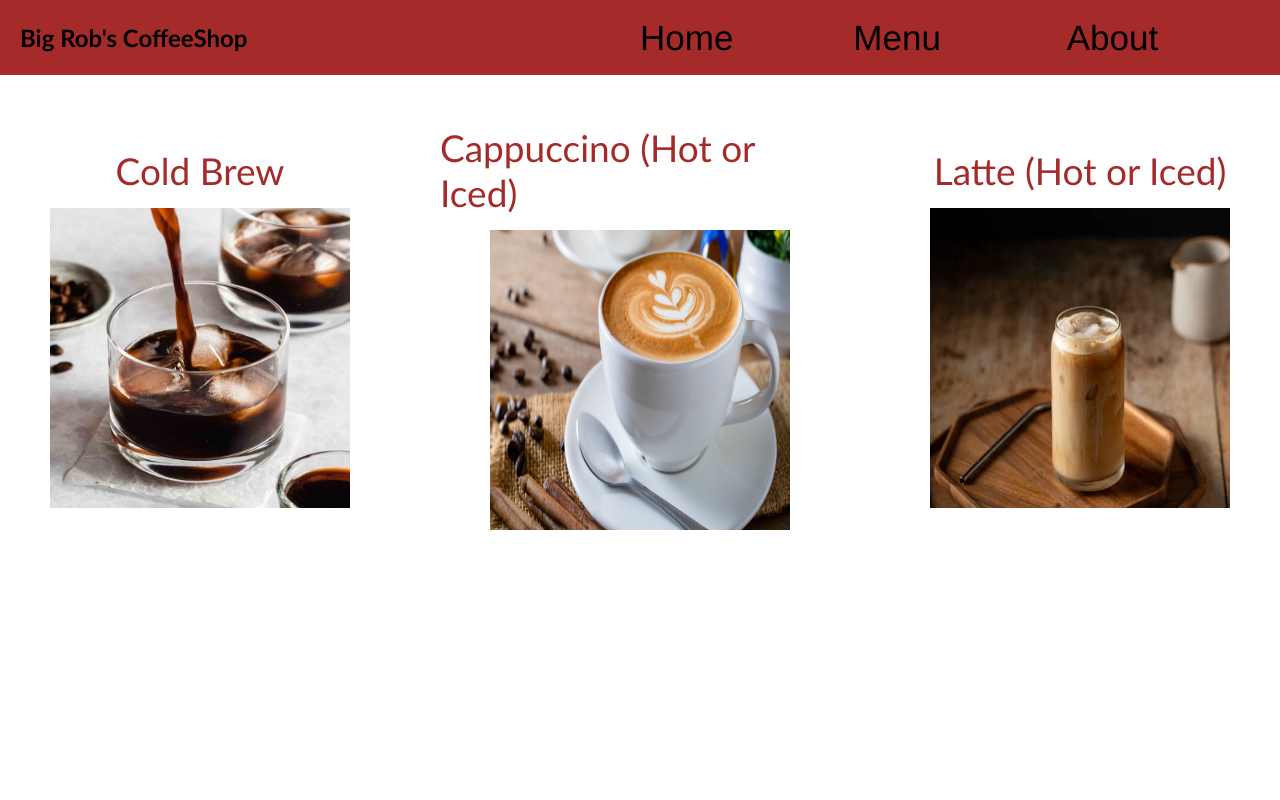
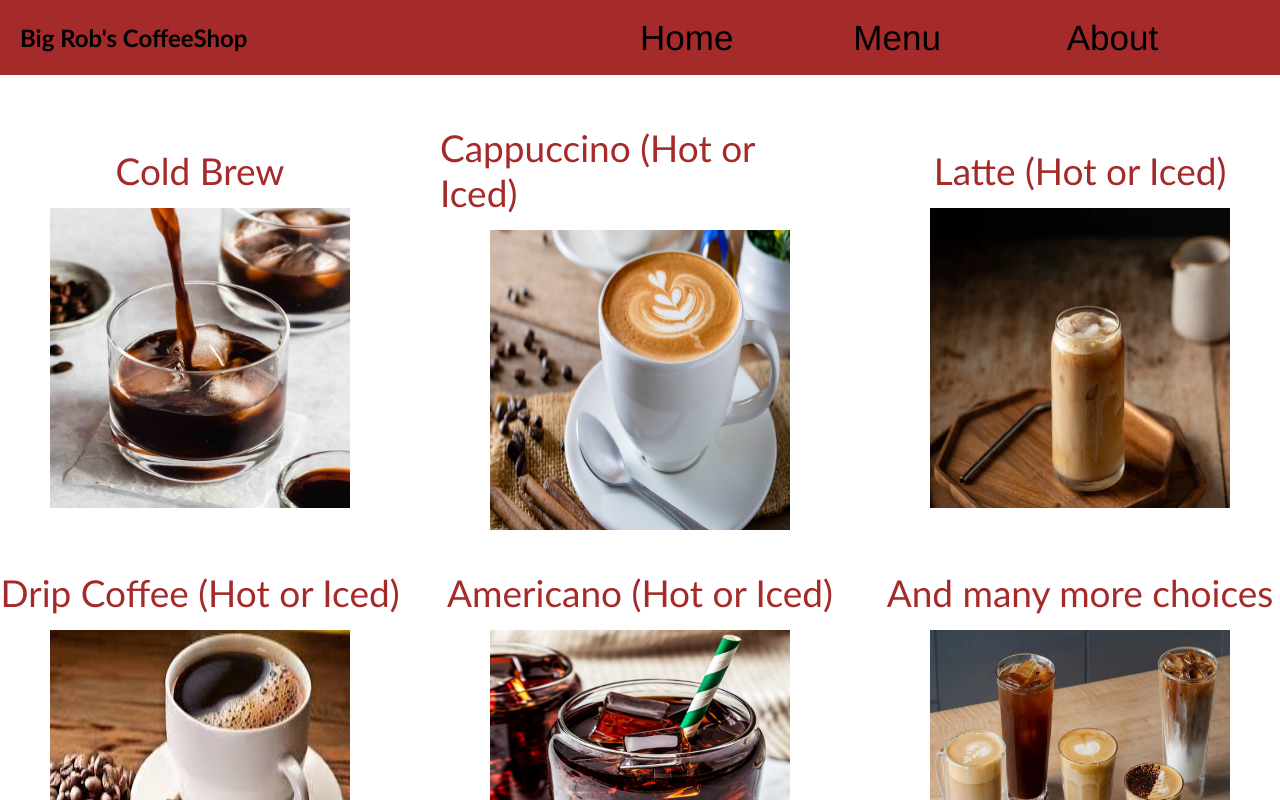
Before and after one commit to robbietonos37/restaurant-page, a website built with webpack: page dist/index.html in a window 1280 px wide. Both pictures are taken after a click on the link "Menu". Shown: the top 800 px of the page. Built offline with nearby package versions, Linux system fonts and the light colour scheme.

Commit message:
Add imgs needed and finish menu

```diff
--- a/src/menu.js
+++ b/src/menu.js
@@ -1,6 +1,9 @@
 import ColdbrewImg from './coldbrew-rest.jpeg';
 import Cappuccino from './cappo.jpeg';
 import Latte from './latte.webp';
+import Drip from './drip.jpeg';
+import Americano from './americano.webp';
+import Choices from './choices.jpeg';
 
 const renderMenu = () => {
     const contentDiv = document.querySelector('#content');
@@ -39,9 +42,35 @@ const renderMenu = () => {
     menuItem3.appendChild(latteImg);
     menuContainerDiv.appendChild(menuItem3);
 
+    const menuItem4 = document.createElement('div');
+    menuItem4.classList.add('menu-item');
+    const itemInfo4 = document.createElement('p');
+    itemInfo4.innerHTML = 'Drip Coffee (Hot or Iced)';
+    menuItem4.appendChild(itemInfo4);
+    const dripImg = new Image();
+    dripImg.src = Drip;
+    menuItem4.appendChild(dripImg);
+    menuContainerDiv.appendChild(menuItem4);
 
-    menuContainerDiv.appendChild(menuItem2);
-    menuContainerDiv.appendChild(menuItem3);
+    const menuItem5 = document.createElement('div');
+    menuItem5.classList.add('menu-item');
+    const itemInfo5 = document.createElement('p');
+    itemInfo5.innerHTML = 'Americano (Hot or Iced)';
+    menuItem5.appendChild(itemInfo5);
+    const americanoImg = new Image();
+    americanoImg.src = Americano;
+    menuItem5.appendChild(americanoImg);
+    menuContainerDiv.appendChild(menuItem5);
+
+    const menuItem6 = document.createElement('div');
+    menuItem6.classList.add('menu-item');
+    const itemInfo6 = document.createElement('p');
+    itemInfo6.innerHTML = 'And many more choices';
+    menuItem6.appendChild(itemInfo6);
+    const choicesImg = new Image();
+    choicesImg.src = Choices;
+    menuItem6.appendChild(choicesImg);
+    menuContainerDiv.appendChild(menuItem6);
 
     return contentDiv;
 }
--- a/src/style.css
+++ b/src/style.css
@@ -88,8 +88,7 @@ h2 {
     grid-template-columns: repeat(auto-fit, minmax(400px, 1fr));
     grid-template-rows: repeat(auto-fit, minmax(350px, 1fr));
     gap: 40px;
-    grid-auto-flow: column;
-
+    margin-bottom: 50px;
 }
 
 .menu-item {
```
Also changed, not shown: dist/main.js, src/americano.webp (added), src/choices.jpeg (added), src/drip.jpeg (added).
